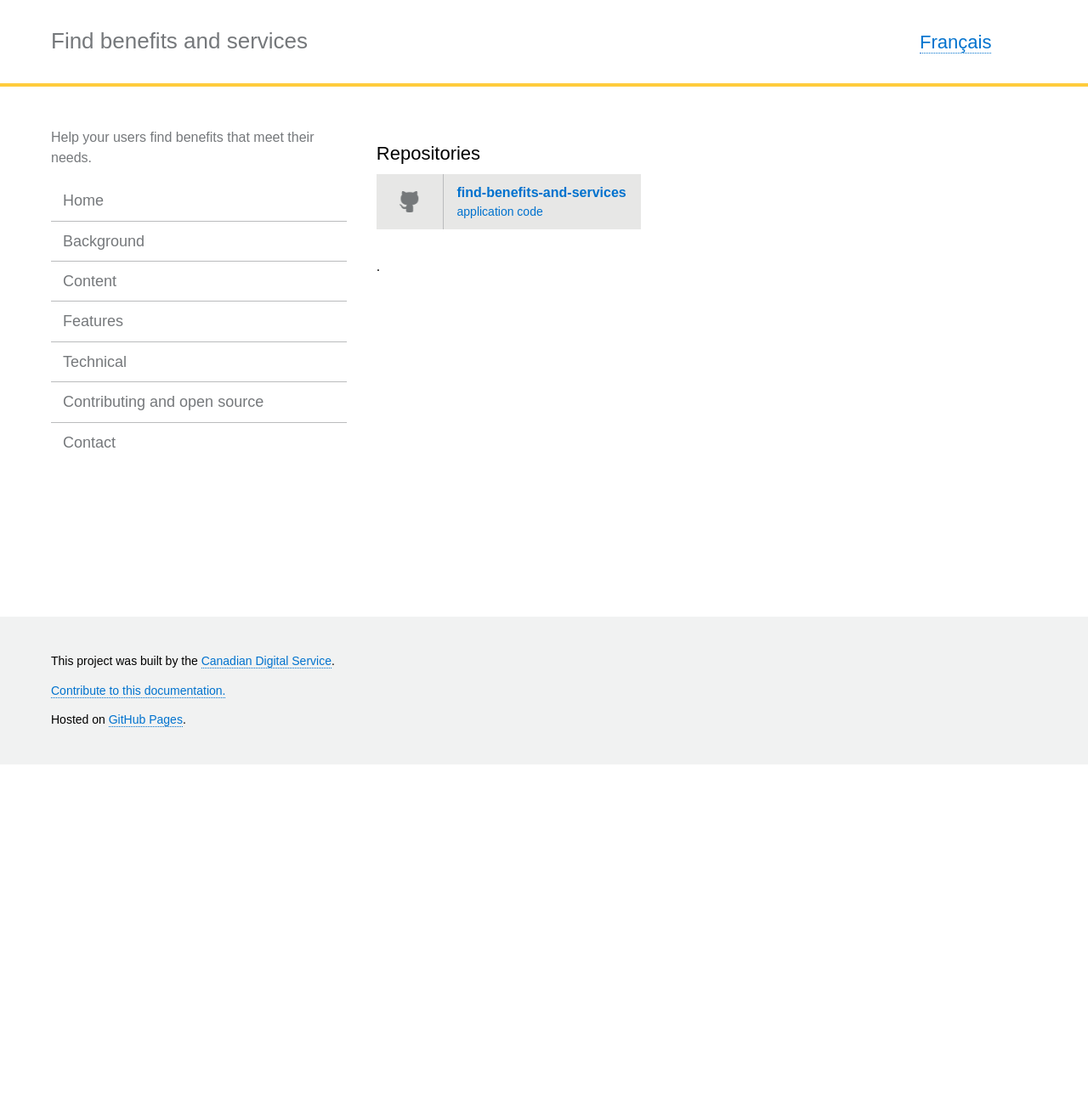
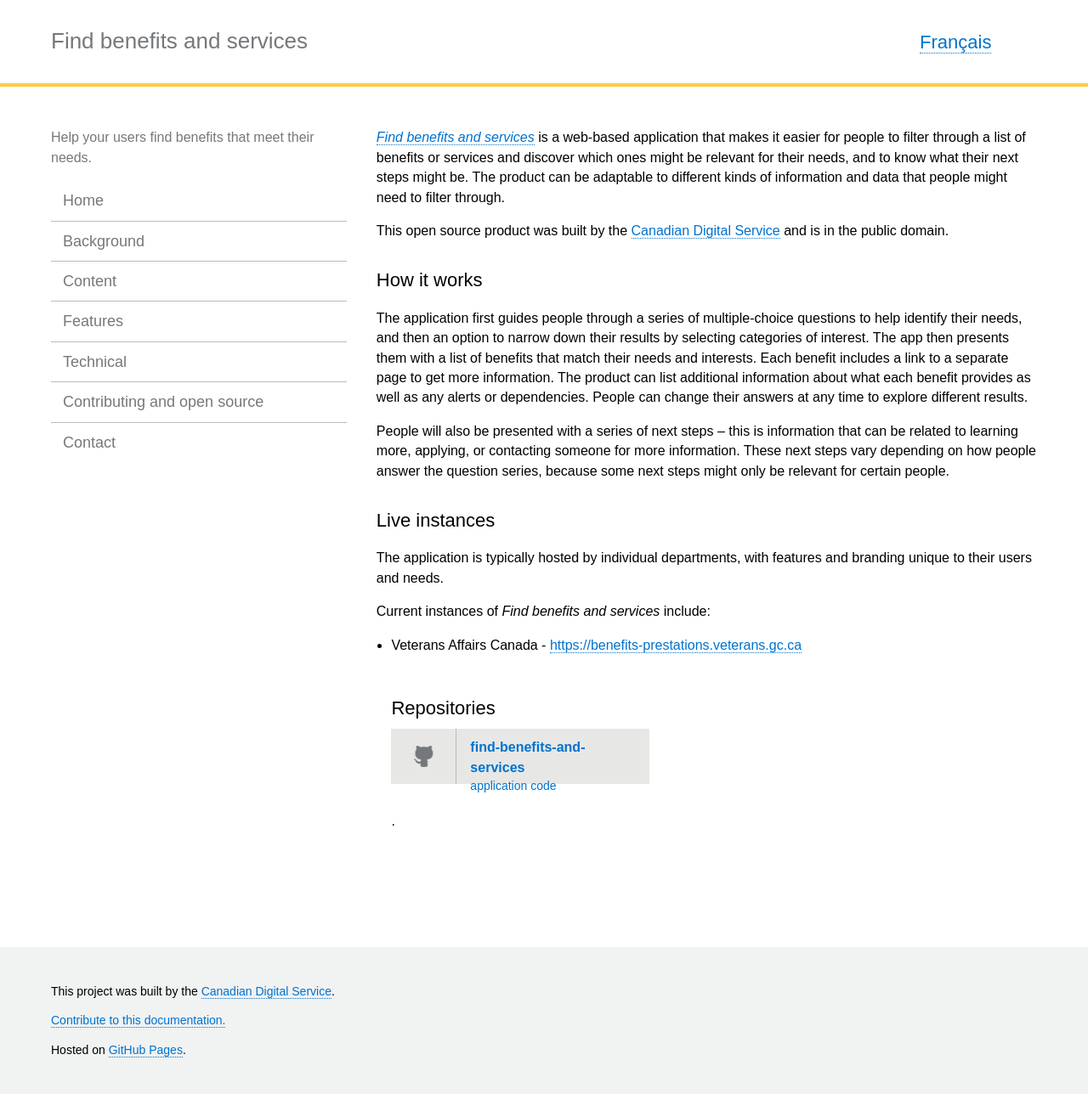
Before and after one commit to cds-snc/find-benefits-and-services-documentation, a Jekyll site: the page built from index.html, in a window 1280 px wide. Shown: the whole page at 85% size. Built offline with Jekyll 4.4.1, drawn with Linux system fonts in a browser that asks for light colours; before the commit the page ends 900 px from its top, so only the background shows below that.

Commit message:
updatehome

```diff
--- a/_includes/index.md
+++ b/_includes/index.md
@@ -1,3 +1,20 @@
+[*Find benefits and services*](https://benefits-avantages.cds-snc.ca) is a web-based application that makes it easier for people to filter through a list of benefits or services and discover which ones might be relevant for their needs, and to know what their next steps might be. The product can be adaptable to different kinds of information and data that people might need to filter through.
+
+This open source product was built by the [Canadian Digital Service](https://digital.canada.ca) and is in the public domain.
+
+## How it works
+
+The application first guides people through a series of multiple-choice questions to help identify their needs, and then an option to narrow down their results by selecting categories of interest. The app then presents them with a list of benefits that match their needs and interests. Each benefit includes a link to a separate page to get more information. The product can list additional information about what each benefit provides as well as any alerts or dependencies. People can change their answers at any time to explore different results.
+
+People will also be presented with a series of next steps -- this is information that can be related to learning more, applying, or contacting someone for more information. These next steps vary depending on how people answer the question series, because some next steps might only be relevant for certain people.
+
+## Live instances
+
+The application is typically hosted by individual departments, with features and branding unique to their users and needs.
+
+Current instances of *Find benefits and services* include:
+
+* Veterans Affairs Canada - [https://benefits-prestations.veterans.gc.ca](https://benefits-prestations.veterans.gc.ca)
 
 {% if site.repos %}
   {% include repositories.html %}
```
Also changed, not shown: _includes/home.md (+17 -0 lines), 3 other files.
